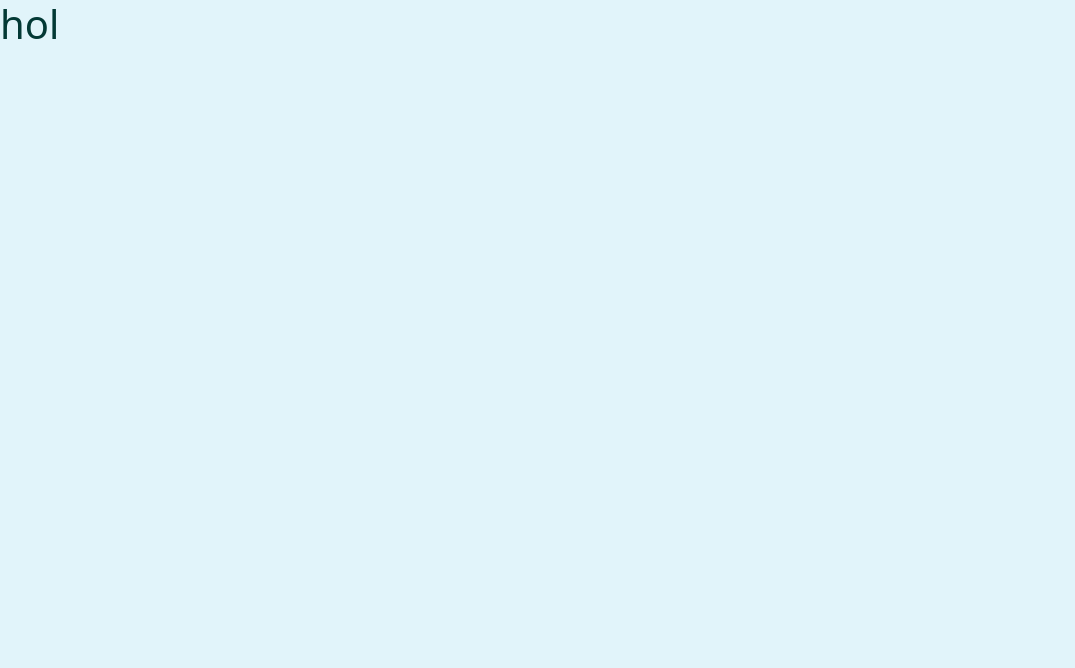
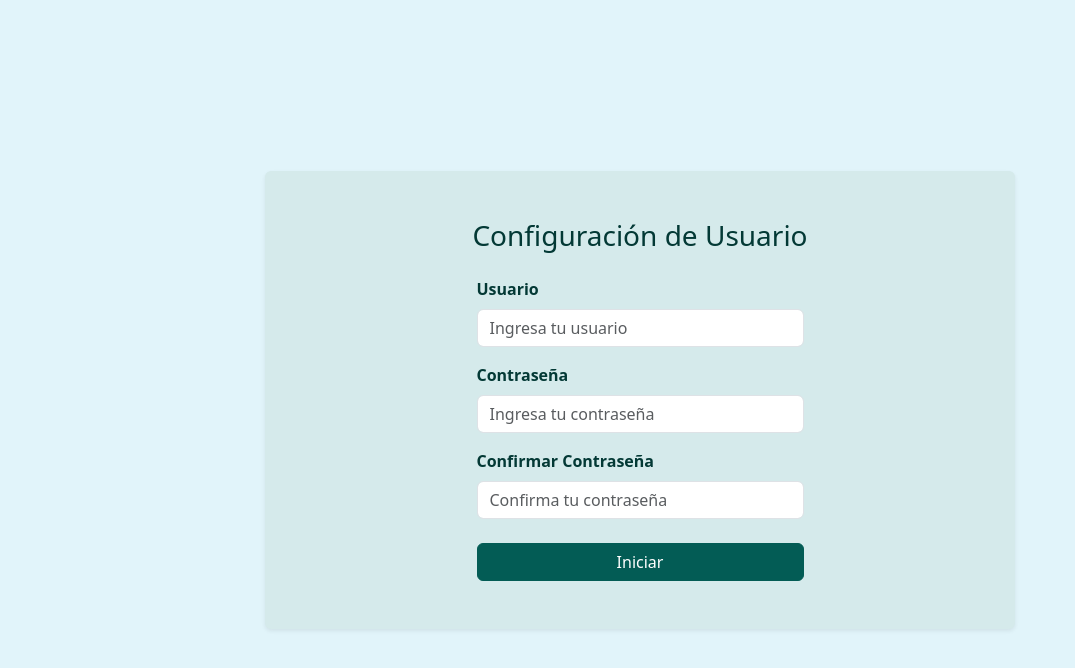
Before and after one commit to Logiventas/LogiVenta-v1.0.0, a React (Vite) app in the folder src/renderer/: page /config1 in a window 1280 px wide. Shown: the top 668 px of the page, without its empty margins (0-1075 px from the left). Built offline with nearby package versions, Linux system fonts and the light colour scheme.

Commit message:
fronEnd: configuracion inicial 1

```diff
--- a/src/renderer/src/client/pages/inicioConfiguracion/ConfigPrincipal.tsx
+++ b/src/renderer/src/client/pages/inicioConfiguracion/ConfigPrincipal.tsx
@@ -1,9 +1,92 @@
+import React, { useState } from 'react';
+import 'bootstrap/dist/css/bootstrap.min.css';
+
 const ConfigPrincipal = () => {
+  const [usuario, setUsuario] = useState('');
+  const [contrasena, setContrasena] = useState('');
+  const [confirmarContrasena, setConfirmarContrasena] = useState('');
+  const [error, setError] = useState('');
+
+  const validarFormulario = () => {
+    if (!usuario || !contrasena || !confirmarContrasena) {
+      setError('Todos los campos son obligatorios');
+      return false;
+    }
+
+    if (contrasena !== confirmarContrasena) {
+      setError('Las contraseñas no coinciden');
+      return false;
+    }
+
+    setError('');
+    return true;
+  };
+
+  const handleSubmit = (e) => {
+    e.preventDefault();
+    if (validarFormulario()) {
+      console.log('Formulario válido, enviar datos');
+      // Aquí podrías enviar los datos a un servidor o realizar alguna acción
+    } else {
+      console.log('Formulario inválido');
+    }
+  };
+
   return (
-        <>
+    <div className="d-flex  justify-content-center align-items-center" style={{ height: '100vh' }}>
+      <form  onSubmit={handleSubmit} className="col-8 bg-dos p-5 rounded shadow-sm" style={{ maxWidth: '750px' }}>
+        <h3 className="mb-4 text-center">Configuración de Usuario</h3>
 
-        <h1>hol</h1>
-        </>
-  )
+        {error && <div className="alert alert-danger">{error}</div>}
+
+        <div className="mb-3 d-flex  justify-content-center">
+          <div className="w-50">
+            <label htmlFor="usuario" className="form-label">Usuario</label>
+            <input
+              className="form-control"
+              type="text"
+              id="usuario"
+              placeholder="Ingresa tu usuario"
+              value={usuario}
+              onChange={(e) => setUsuario(e.target.value)}
+            />
+          </div>
+        </div>
+
+        <div className="mb-3 d-flex justify-content-center">
+          <div className="w-50">
+            <label htmlFor="contrasena" className="form-label">Contraseña</label>
+            <input
+              className="form-control"
+              type="password"
+              id="contrasena"
+              placeholder="Ingresa tu contraseña"
+              value={contrasena}
+              onChange={(e) => setContrasena(e.target.value)}
+            />
+          </div>
+        </div>
+
+        <div className="mb-4 d-flex justify-content-center">
+          <div className="w-50">
+            <label htmlFor="confirmarContrasena" className="form-label">Confirmar Contraseña</label>
+            <input
+              className="form-control"
+              type="password"
+              id="confirmarContrasena"
+              placeholder="Confirma tu contraseña"
+              value={confirmarContrasena}
+              onChange={(e) => setConfirmarContrasena(e.target.value)}
+            />
+          </div>
+        </div>
+
+        <div className="text-center">
+          <button type="submit" className="btn btn-primary w-50">Iniciar</button>
+        </div>
+      </form>
+    </div>
+  );
 }
-export default ConfigPrincipal
+
+export default ConfigPrincipal;
--- a/src/renderer/src/sass/base/_color.scss
+++ b/src/renderer/src/sass/base/_color.scss
@@ -23,3 +23,7 @@
   --font-weight-bold: 700;
   --bs-link-color:red;
 }
+
+.bg-dos{
+  background-color: #4dc5bf;
+}
--- a/src/renderer/src/sass/main.scss
+++ b/src/renderer/src/sass/main.scss
@@ -1,7 +1,8 @@
 
+@import './vendors/bootstrap';
 @import './themes/theme.sass';
-@import './vendors/bootstrap';
 @import './base/color';
+
 
 *{
     -webkit-user-drag: none;
@@ -20,7 +21,7 @@
     text-decoration: none;
 }
 body{
-    background-color: var( --color-primary-light);
+    background-color: var( --color-primary-light )!important;
 
 }
 body,html{
@@ -40,3 +41,14 @@ body,html{
     -ms-transition: 0.5s;
     -o-transition: 0.5s;
 }
+
+.bg-dos{
+    background-color: var(--color-primary-light);
+}
+label{
+    font-weight: 600 !important;
+    color: var(--color-primary-dark);
+}
+.bg-dos{
+    background-color: var(--color-primary-red);
+  }
--- a/src/renderer/src/sass/vendors/_bootstrap.scss
+++ b/src/renderer/src/sass/vendors/_bootstrap.scss
@@ -5,23 +5,23 @@
 // Sobrescribir los estilos del botón
 
 .btn-primary {
-    background-color: var(--color-primary); // Color de fondo predeterminado del botón primario
-    border-color: var(--color-primary); // Color del borde predeterminado del botón primario
+    background-color: var(--color-primary)!important; // Color de fondo predeterminado del botón primario
+    border-color: var(--color-primary)!important; // Color del borde predeterminado del botón primario
     outline: none !important;
     font-weight: 700;
     // Cambiar el color de fondo del botón primario cuando se pasa el mouse sobre él
     &:hover {
-      background-color: var(--color-primary-dark); // Nuevo color de fondo cuando se pasa el mouse sobre el botón primario
-      border-color:var(--color-primary-dark); // Opcional: cambiar el color del borde cuando se pasa el mouse sobre el botón primario
+      background-color: var(--color-primary-dark)!important; // Nuevo color de fondo cuando se pasa el mouse sobre el botón primario
+      border-color:var(--color-primary-dark)!important; // Opcional: cambiar el color del borde cuando se pasa el mouse sobre el botón primario
 
     }
 
     // Cambiar el color de fondo del botón primario cuando se hace clic en él
     &:active {
         background-color: var(--color-primary)!important ;// Nuevo color de fondo cuando se hace clic en el botón primario
-        border-color: transparent;
+        border-color: transparent!important;
         color:var(--color-primary-red) !important;
-        box-shadow: 0px 0px 3px 0px  var(--color-primary);
+        box-shadow: 0px 0px 3px 0px  var(--color-primary)!important;
 
         // También puedes agregar estilos adicionales aquí si lo deseas
     }
```
Also changed, not shown: src/renderer/src/assets/main.css, 1 other file (tests, documents, lock files or other folders).
